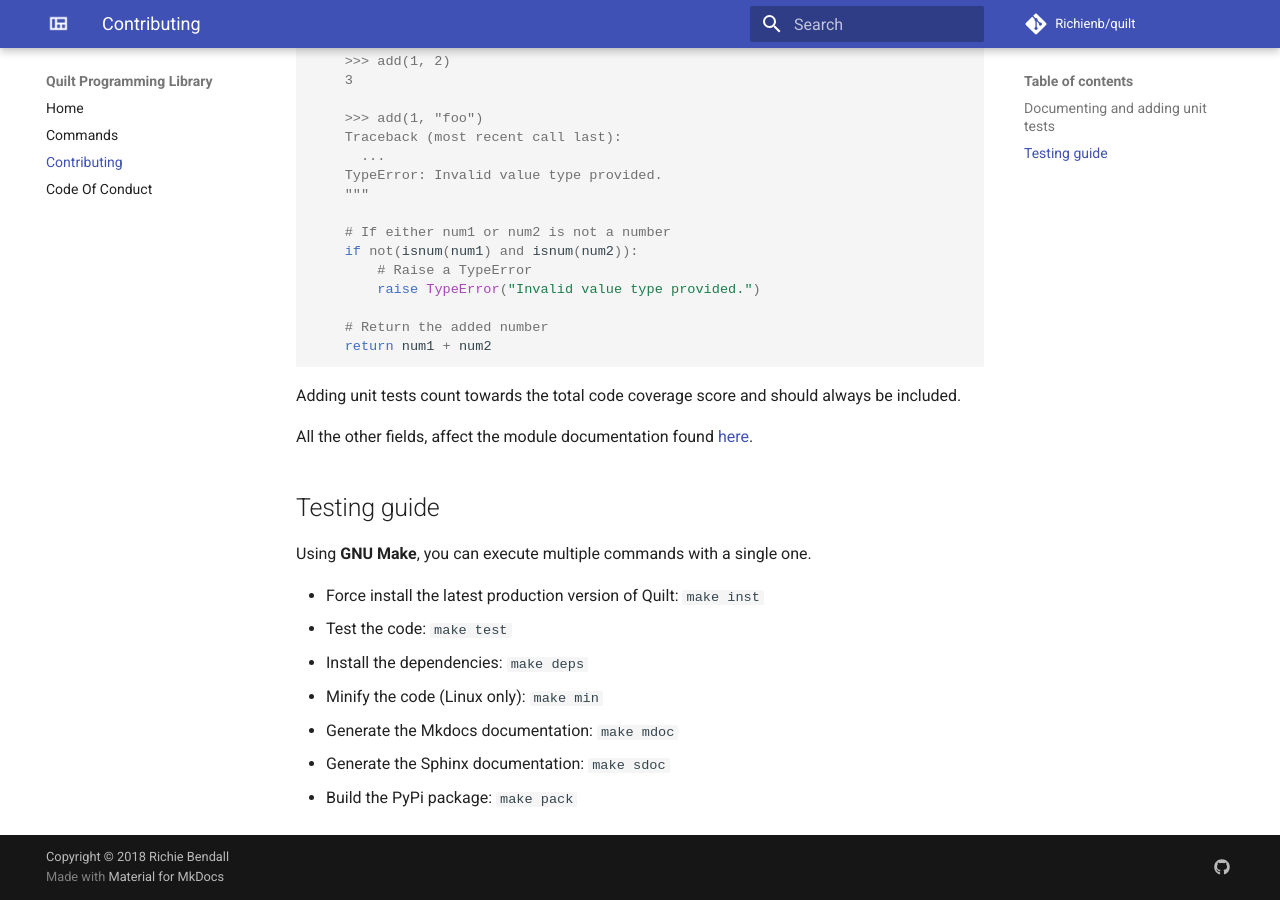
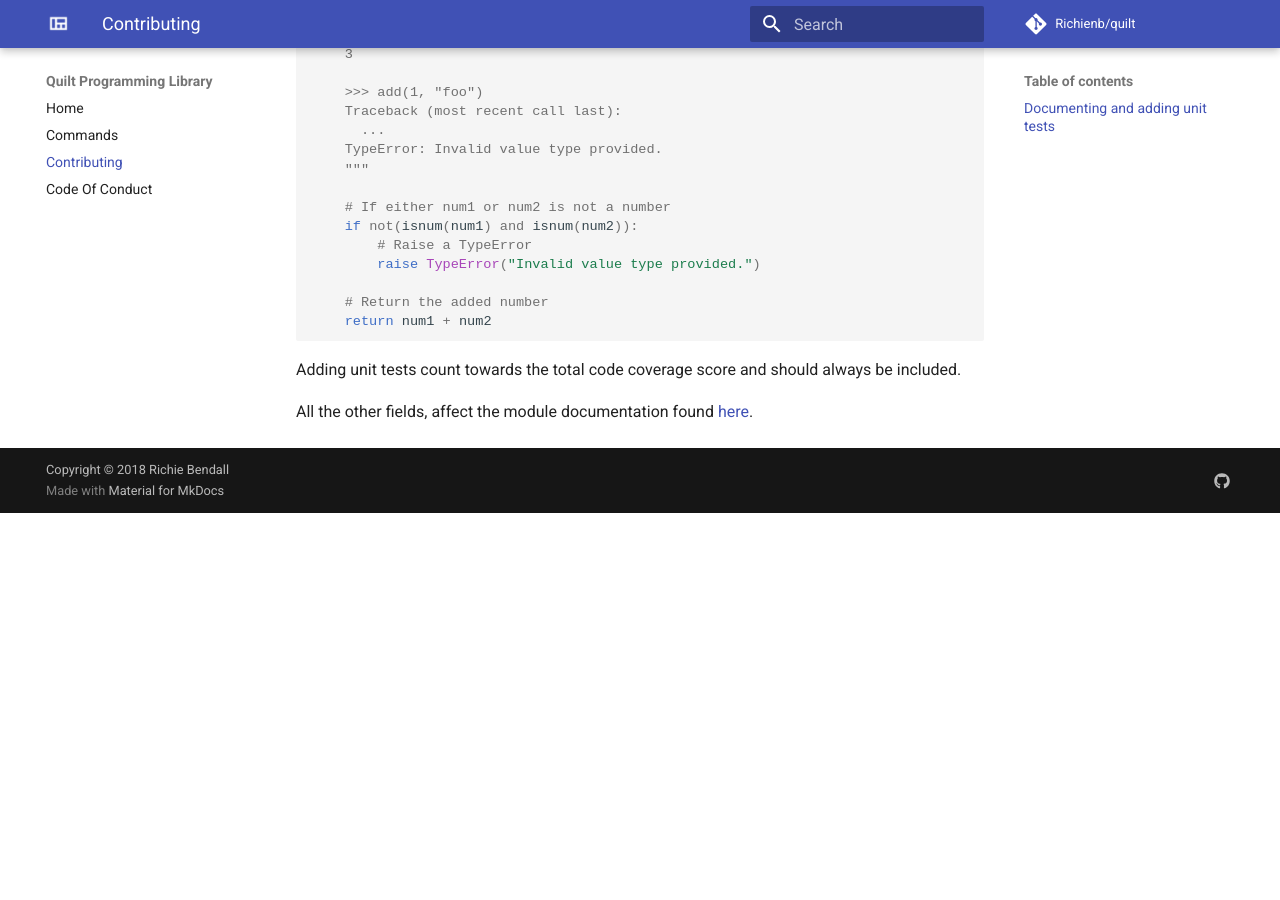
Before and after one commit to Richienb/quilt, an MkDocs documentation site: the page built from docs/CONTRIBUTING.md, in a window 1280 px wide and 900 px high, scrolled down 758 px. Built offline with MkDocs 1.6.1 and Material for MkDocs 9.7.7, drawn with Linux system fonts in a browser that asks for light colours; comment, search, counter and statistics services are not loaded; after the commit the page ends 1271 px from its top, so only the background shows below that.

Commit message:
Update CONTRIBUTING.md

```diff
--- a/docs/CONTRIBUTING.md
+++ b/docs/CONTRIBUTING.md
@@ -49,16 +49,4 @@ def add(num1, num2):
 
 Adding unit tests count towards the total code coverage score and should always be included.
 
-All the other fields, affect the module documentation found [here](https://quilt-lang.richie-bendall.ml/commands/quilt_lang.html#module-quilt_lang).
-
-## Testing guide
-
-Using **GNU Make**, you can execute multiple commands with a single one.
-
-- Force install the latest production version of Quilt: `make inst`
-- Test the code: `make test`
-- Install the dependencies: `make deps`
-- Minify the code (Linux only): `make min`
-- Generate the Mkdocs documentation: `make mdoc`
-- Generate the Sphinx documentation: `make sdoc`
-- Build the PyPi package: `make pack`
+All the other fields, affect the module documentation found [here](https://mathext.richie-bendall.ml/commands/mathext.html#module-mathext).
```
Also changed, not shown: other parts of docs/CONTRIBUTING.md (+1 -1 lines).
